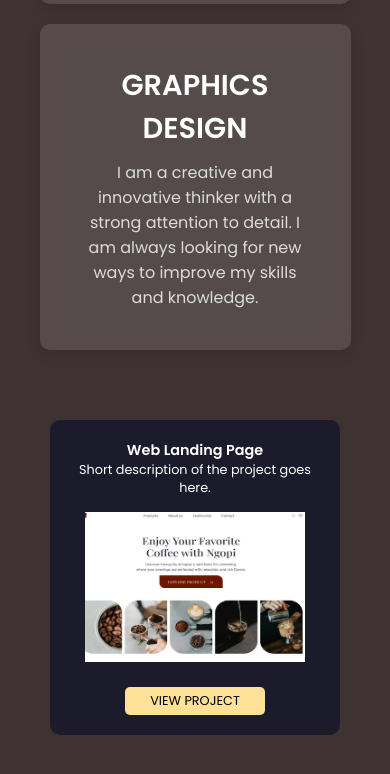
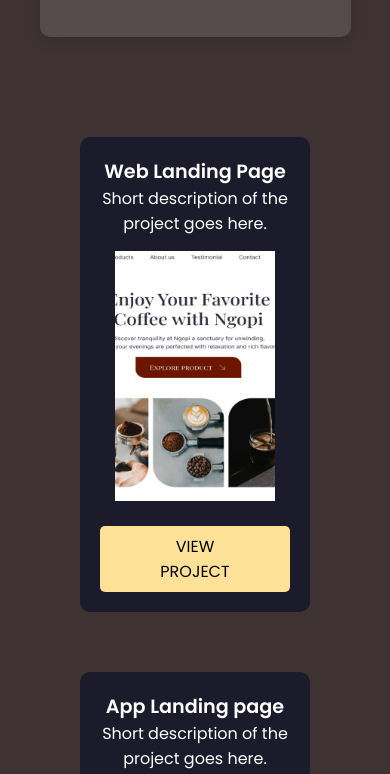
Before and after one commit to Sainath281/Portfolio, a plain HTML site: page index.html in a window 390 px wide. Shown: the part 3199-3973 px from the top of the page. Drawn offline with Linux system fonts and the light colour scheme.

Commit message:
Update Sf.css

```diff
--- a/Sf.css
+++ b/Sf.css
@@ -1,3 +1,4 @@
+
 /* Import Poppins font from Google Fonts */
 @import url('https://fonts.googleapis.com/css2?family=Poppins:wght@300;400;600&display=swap');
 
@@ -24,7 +25,7 @@ body {
 /* Container with border */
 .container {
   padding: 0 5%;
-  border: 1px solid #ed;
+  border: 1px solid ed;
 }
 
 /* Home Section */
@@ -104,6 +105,17 @@ a.btn:hover {
   background: rgb(243, 113, 7);
   color: rgb(49, 30, 30);
 }
+
+
+
+
+
+
+
+
+
+
+
 
 /* About Section */
 .About {
@@ -258,10 +270,9 @@ a.btn:hover {
   color: #fcd151;
 }
 
-/* For desktop and larger screens */
 .Project .container {
   display: grid;
-  grid-template-columns: repeat(2, 1fr); /* 2 columns on large screens */
+  grid-template-columns: repeat(2, 1fr);
   gap: 20px;
   padding: 60px;
 }
@@ -317,55 +328,6 @@ a.btn:hover {
   background-color: #f9b509;
 }
 
-/* For tablets and mobile (screen width 768px or smaller) */
-@media (max-width: 768px) {
-  .Project .container {
-    grid-template-columns: 1fr; /* 1 column on smaller screens */
-    padding: 30px;
-  }
-
-  .project .imgBx {
-    height: 200px; /* Reduced image height for mobile */
-  }
-
-  .project .card h3 {
-    font-size: 1rem; /* Slightly smaller text on mobile */
-  }
-
-  .project .card p {
-    font-size: 0.9rem; /* Slightly smaller text on mobile */
-  }
-
-  .project .button {
-    padding: 6px 30px; /* Adjusted button size for mobile */
-    font-size: 0.9rem; /* Adjusted button text size for mobile */
-  }
-}
-
-/* For very small screens (max-width: 480px) */
-@media (max-width: 480px) {
-  .title h2 {
-    font-size: 1.6rem; /* Adjust title size for smaller screens */
-  }
-
-  .project .imgBx {
-    height: 180px; /* Further reduced image height */
-  }
-
-  .project .card h3 {
-    font-size: 0.9rem; /* Smaller text size on very small screens */
-  }
-
-  .project .card p {
-    font-size: 0.8rem; /* Smaller paragraph text */
-  }
-
-  .project .button {
-    padding: 5px 25px; /* Adjusted button size for smaller screens */
-    font-size: 0.8rem; /* Smaller button text */
-  }
-}
-
 /* Footer Section */
 footer {
   width: 100%;
@@ -404,27 +366,6 @@ footer {
 
 /* Media Queries */
 
-/* For devices with width 1200px or above (Desktops and large screens) */
-@media (min-width: 1200px) {
-  .home .container {
-    padding: 100px;
-    flex-direction: row;
-    justify-content: flex-end;
-  }
-
-
-}
-
-/* For devices with width between 768px and 1199px (tablets and small desktops) */
-@media (min-width: 768px) and (max-width: 1199px) {
-  .home .container {
-    padding: 60px;
-    flex-direction: column;
-    align-items: flex-start;
-  }
-
-}
-
 /* For devices with width 768px or below (tablets and mobile) */
 @media (max-width: 768px) {
   .home .container {
@@ -433,10 +374,19 @@ footer {
     align-items: flex-start;
   }
 
+  .home .content {
+    width: 100%;
+    padding-left: 0;
+  }
+
   .Glass .container {
     flex-direction: column;
     width: 100%;
     gap: 15px;
+  }
+
+  .Project .container {
+    grid-template-columns: 1fr;
   }
 
   footer {
```
